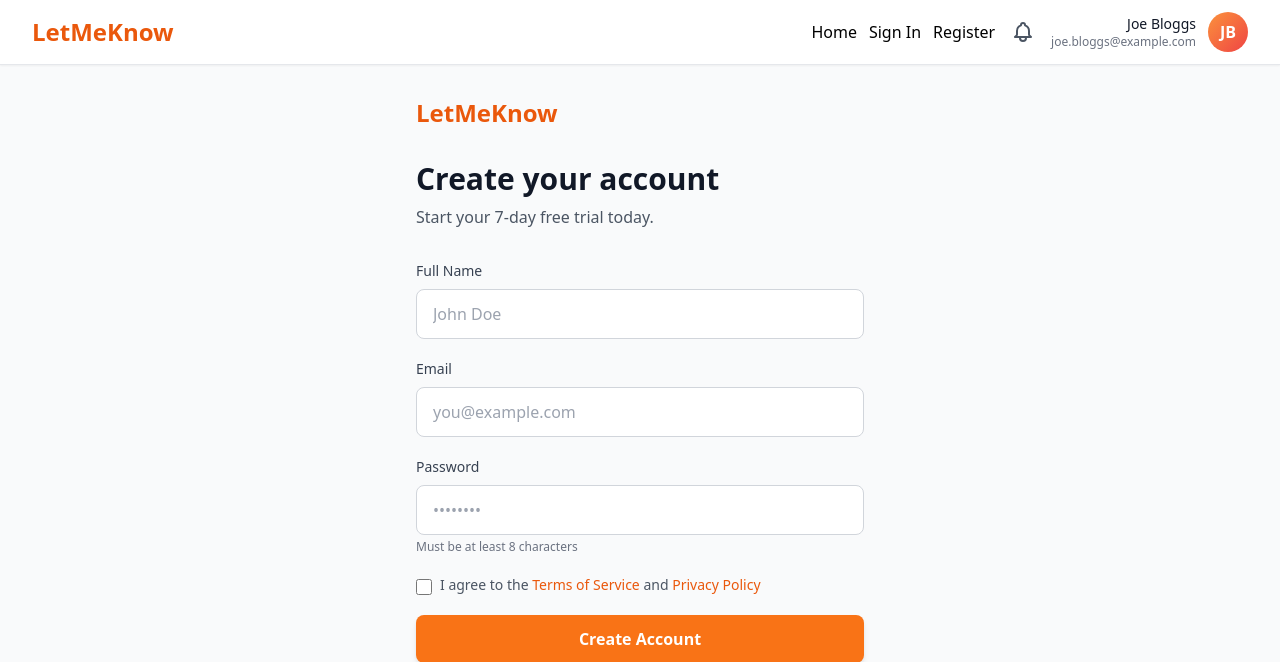
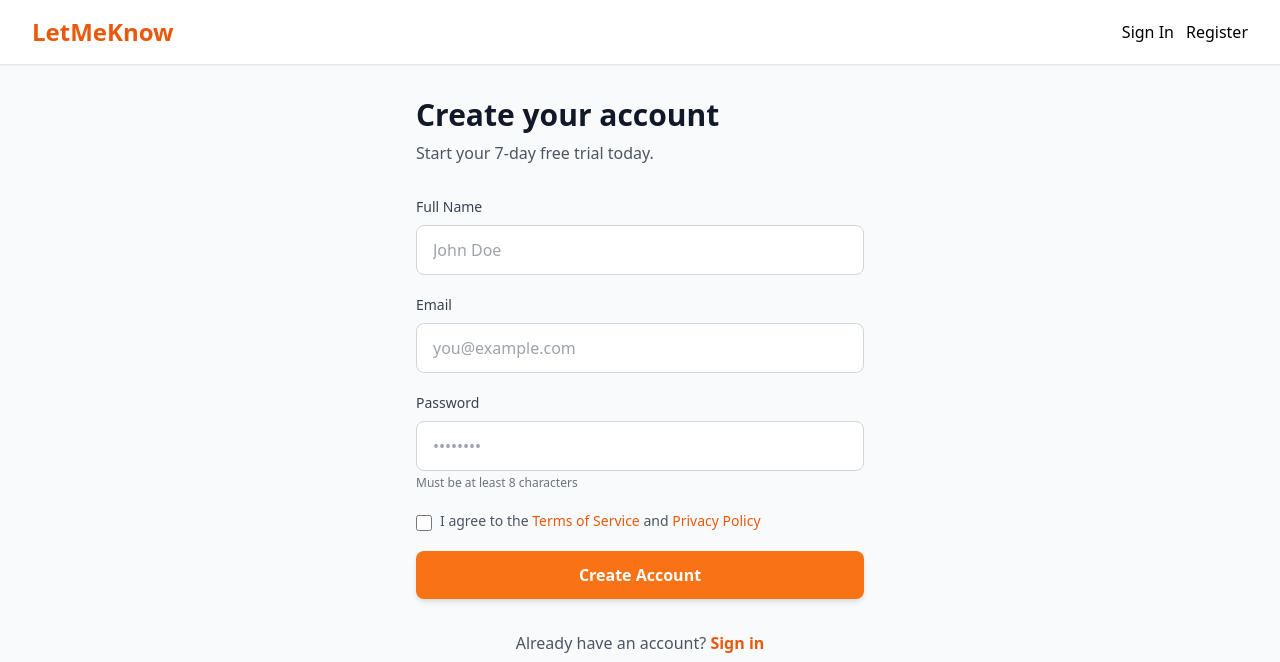
Before and after one commit to lkrbnsn/reddit-bot, a Flask app: page /signup in a window 1280 px wide. Shown: the top 662 px of the page. Run offline with Flask 3, Linux system fonts and the light colour scheme; some libraries are stand-ins or nearby versions.

Commit message:
auth: UI cleanup
Some UI cleanups on the top menubar and signup pages.

```diff
--- a/application/main.py
+++ b/application/main.py
@@ -60,7 +60,7 @@ def the_get_page():
     db = client[config["flask"]["db_name"]]
     queries = db["queries"]
     dict = queries.find({"email":user_email})
-    return render_template("/get_page.html", retrieve_dictionary=dict, name=current_user.name)
+    return render_template("/get_page.html", retrieve_dictionary=dict, email=current_user.email)
 
 
 # DELETE
--- a/application/templates/base.html
+++ b/application/templates/base.html
@@ -35,9 +35,6 @@
                 </div>
                 <div class="flex items-center space-x-4">
                     <div class="flex items-center space-x-3">
-                        <a href="{{ url_for('main.home_page') }}">
-                            Home
-                        </a>
                         {% if current_user.is_authenticated %}
                         <a href="{{ url_for('main.the_get_page') }}">
                             Dashboard
@@ -57,22 +54,10 @@
                         </a>
                         {% endif %}
                         {% if current_user.is_authenticated %}
-                        <p>Welcome, {{ name }}!</p>
+                        <div class="text-right">
+                            <p class="text-xs text-gray-500">{{ email }}</p>
+                        </div>
                         {% endif %}
-                    </div>
-                    <button class="text-gray-600 hover:text-gray-900 transition">
-                        <svg class="w-6 h-6" fill="none" stroke="currentColor" viewBox="0 0 24 24">
-                            <path stroke-linecap="round" stroke-linejoin="round" stroke-width="2" d="M15 17h5l-1.405-1.405A2.032 2.032 0 0118 14.158V11a6.002 6.002 0 00-4-5.659V5a2 2 0 10-4 0v.341C7.67 6.165 6 8.388 6 11v3.159c0 .538-.214 1.055-.595 1.436L4 17h5m6 0v1a3 3 0 11-6 0v-1m6 0H9"></path>
-                        </svg>
-                    </button>
-                    <div class="flex items-center space-x-3">
-                        <div class="text-right">
-                            <p class="text-sm font-medium text-gray-900">Joe Bloggs</p>
-                            <p class="text-xs text-gray-500">joe.bloggs@example.com</p>
-                        </div>
-                        <div class="w-10 h-10 rounded-full bg-gradient-to-br from-orange-400 to-red-500 flex items-center justify-center text-white font-semibold">
-                            JB
-                        </div>
                     </div>
                 </div>
             </div>
--- a/application/templates/signup.html
+++ b/application/templates/signup.html
@@ -3,10 +3,6 @@
 {% block content %}
 <div class="w-full flex items-center justify-center p-8">
     <div class="max-w-md w-full fade-in">
-        <div class="mb-8">
-            <a href="index.html" class="text-2xl font-bold text-orange-600">LetMeKnow</a>
-        </div>
-
         <h2 class="text-3xl font-bold text-gray-900 mb-2">Create your account</h2>
         <p class="text-gray-600 mb-8">Start your 7-day free trial today.</p>
 
```
